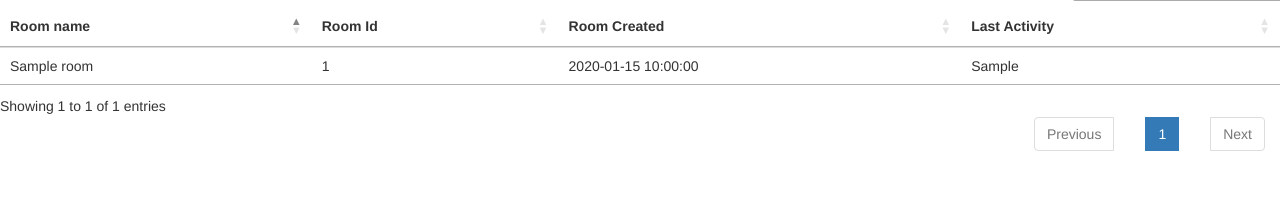
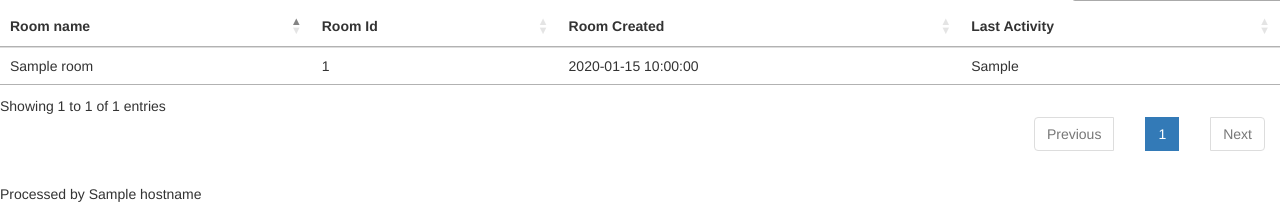
Before and after one commit to chapeter/spark-room-viewer, a Flask app: template templates/rooms.html in a window 1280 px wide; the page is wider, and only the part inside the window is pictured. Shown: the part 672-886 px from the top of that part. Before the commit the page ends 823 px from the top of that part, so only its background shows below. Run offline with Flask 2, Linux system fonts and the light colour scheme; the template is opened without the code that fills it: most values are stand-ins (such as "Sample title", 1, 10 or a date in 2020); some libraries are stand-ins or nearby versions.

Commit message:
Adding hostname stuff

```diff
--- a/app.py
+++ b/app.py
@@ -2,7 +2,7 @@ from flask import Flask, render_template, request
 import os
 import requests
 app = Flask(__name__)
-
+import socket
 
 
 
@@ -59,12 +59,13 @@ def hello():
 
 @app.route('/', methods=['GET','POST'])
 def rooms():
+    hostname = socket.gethostname()
     if request.method == 'GET':
         rooms = get_rooms() or []
-        return render_template('rooms.html', rooms=rooms)
+        return render_template('rooms.html', rooms=rooms, hostname=hostname)
     elif request.method == 'POST':
         rooms = get_rooms() or []
-        return render_template('rooms.html', rooms=rooms)
+        return render_template('rooms.html', rooms=rooms, hostname=hostname)
 
 if __name__ == '__main__':
     app.run(host='0.0.0.0', port=5001, debug=True)
--- a/templates/rooms.html
+++ b/templates/rooms.html
@@ -59,6 +59,7 @@
       </table>
     </div>
 </div>
+<div id="hostname"><p>Processed by {{ hostname }}</p></div>
 <script>
 $(document).ready(function(){
     $('#rooms').DataTable();
```
